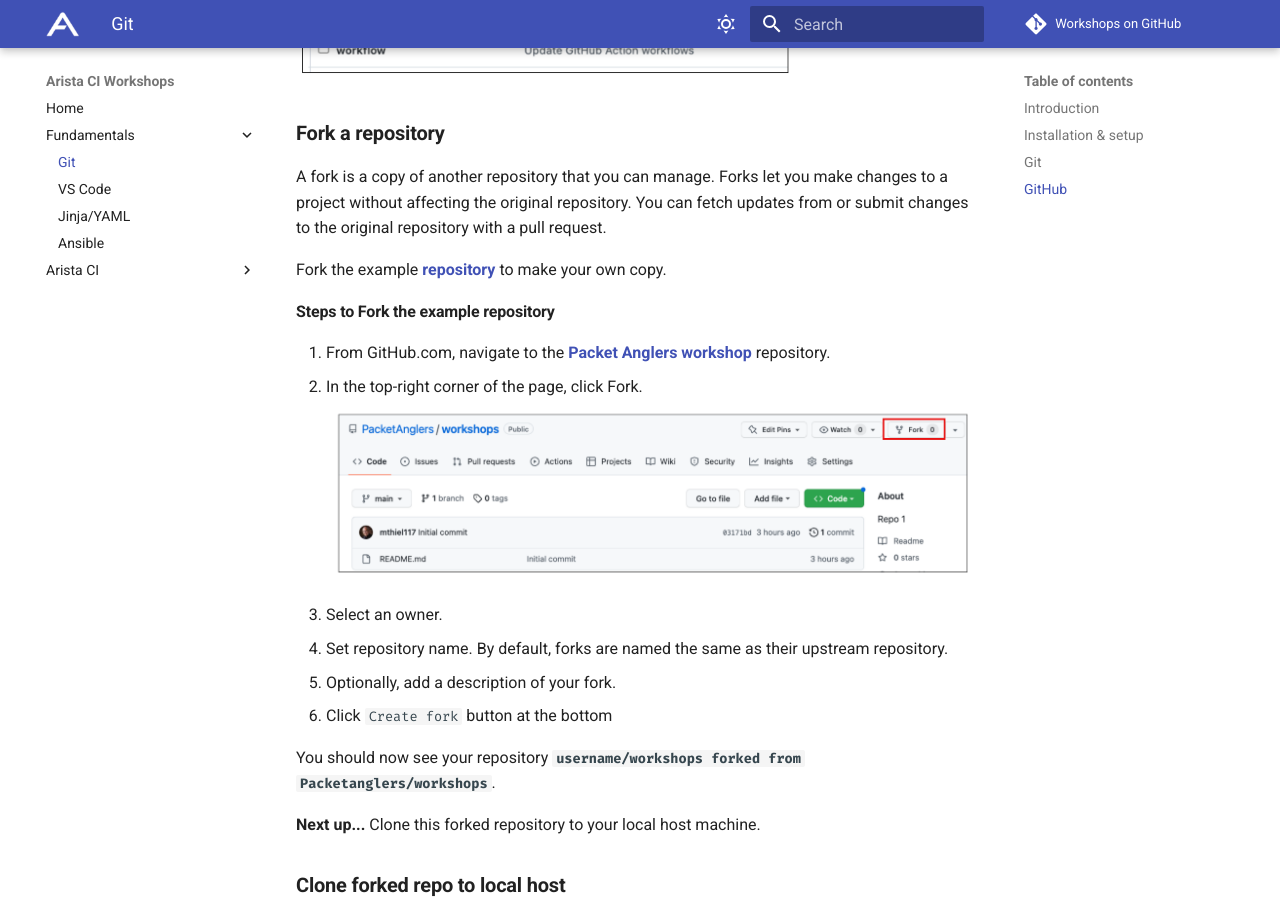
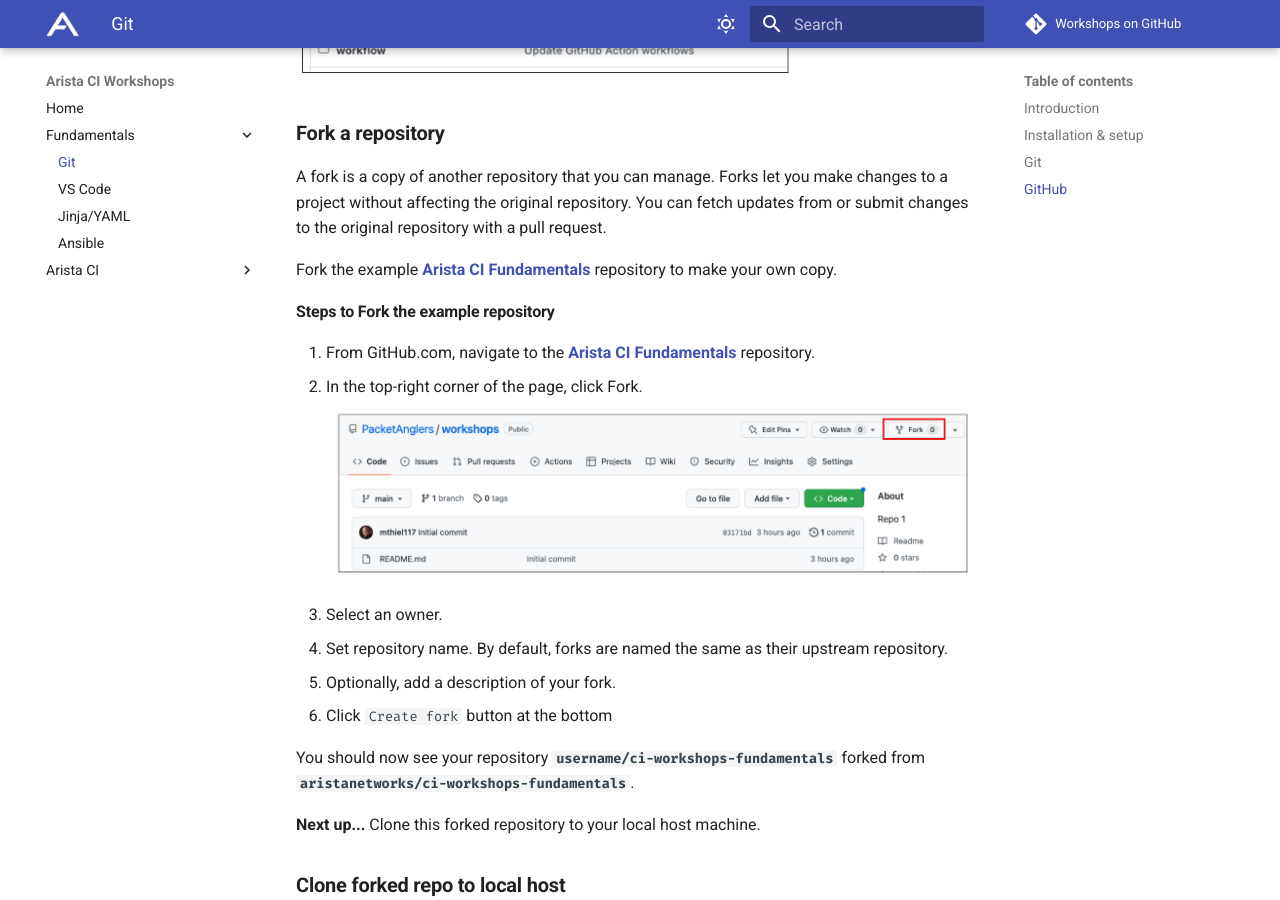
Before and after one commit to aristanetworks/avd-workshops, an MkDocs documentation site: the page built from workshops/git.md, in a window 1280 px wide and 900 px high, scrolled down 8276 px. Built offline with MkDocs 1.6.1 and Material for MkDocs 9.7.7, drawn with Linux system fonts in a browser that asks for light colours; comment, search, counter and statistics services are not loaded; some of the changed text lies outside the part shown.

Commit message:
modified paths to aristanetworks repo

````diff
--- a/workshops/git.md
+++ b/workshops/git.md
@@ -69,7 +69,7 @@
 We have provided some sample configuration files to begin working with Git. From the Programmability IDE, run the following 2 commands to download sample files and change your working directory.
 
 ``` bash
-bash -c "$(curl http://www.packetanglers.com/get-sample-files.sh)"
+bash -c "$(curl https://raw.githubusercontent.com/aristanetworks/ci-workshops-fundamentals/main/get-sample-files.sh)"
 cd /home/coder/project/labfiles/samplefiles
 ```
 
@@ -291,11 +291,11 @@
 
 A fork is a copy of another repository that you can manage. Forks let you make changes to a project without affecting the original repository. You can fetch updates from or submit changes to the original repository with a pull request.
 
-Fork the example **[repository](https://github.com/PacketAnglers/workshops)** to make your own copy.
+Fork the example **[Arista CI Fundamentals](https://github.com/aristanetworks/ci-workshops-fundamentals)** repository to make your own copy.
 
 #### Steps to Fork the example repository
 
-1. From GitHub.com, navigate to the **[Packet Anglers workshop](https://github.com/PacketAnglers/workshops)** repository.
+1. From GitHub.com, navigate to the **[Arista CI Fundamentals](https://github.com/aristanetworks/ci-workshops-fundamentals)** repository.
 2. In the top-right corner of the page, click Fork.
 ![Fork](assets/images/git_fork.png){: style="width:800px"}
 3. Select an owner.
@@ -303,7 +303,7 @@
 5. Optionally, add a description of your fork.
 6. Click `Create fork` button at the bottom
 
-You should now see your repository **`username/workshops forked from Packetanglers/workshops`**.
+You should now see your repository **`username/ci-workshops-fundamentals`** forked from **`aristanetworks/ci-workshops-fundamentals`**.
 
 **Next up...** Clone this forked repository to your local host machine.
 
@@ -428,12 +428,12 @@
 2. In the "Branch" menu, choose the branch that contains your commits.
 3. Above the list of files, click the Contribute drop-down and click Open pull request.
 ![PR](assets/images/git_pullrequest.png){: style="width:750px"}
-4. Verify the `base repository:` is set to **`PacketAnglers/workshops`**. Set the `compare:` branch to your `add-vlan-40` branch.
+4. Verify the `base repository:` is set to **`aristanetworks/ci-workshops-fundamentals`**. Set the `compare:` branch to your `add-vlan-40` branch.
 ![PR Info](assets/images/git_pullrequest_info.png){: style="width:750px"}
 5. Type a title and description for your pull request.
 6. Click Create pull request.
 
-This will generate a Pull Request on the main project repository **`PacketAnglers/workshops`**. The owner/maintainer can then merge the pull request once all changes are satisfied.
+This will generate a Pull Request on the main project repository **`aristanetworks/ci-workshops-fundamentals`**. The owner/maintainer can then merge the pull request once all changes are satisfied.
 
 ### **Cleanup**
 
````
